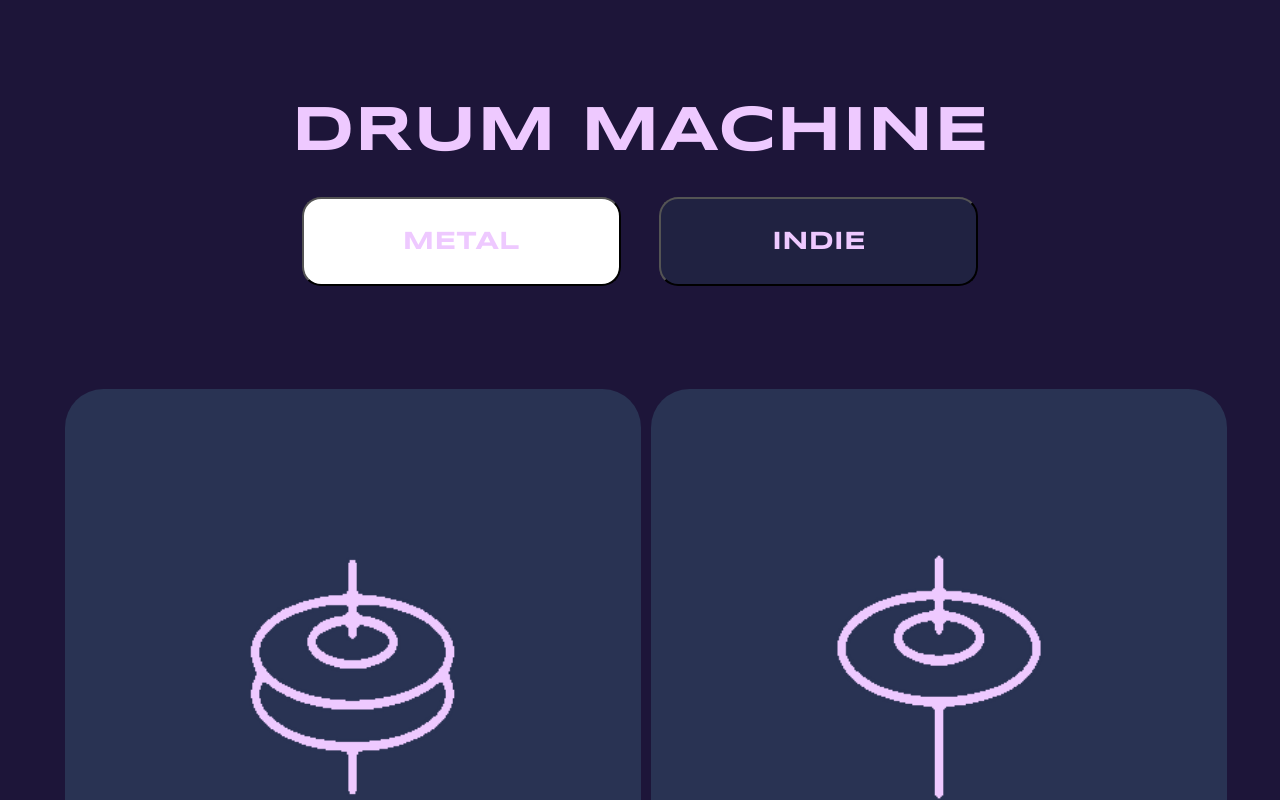
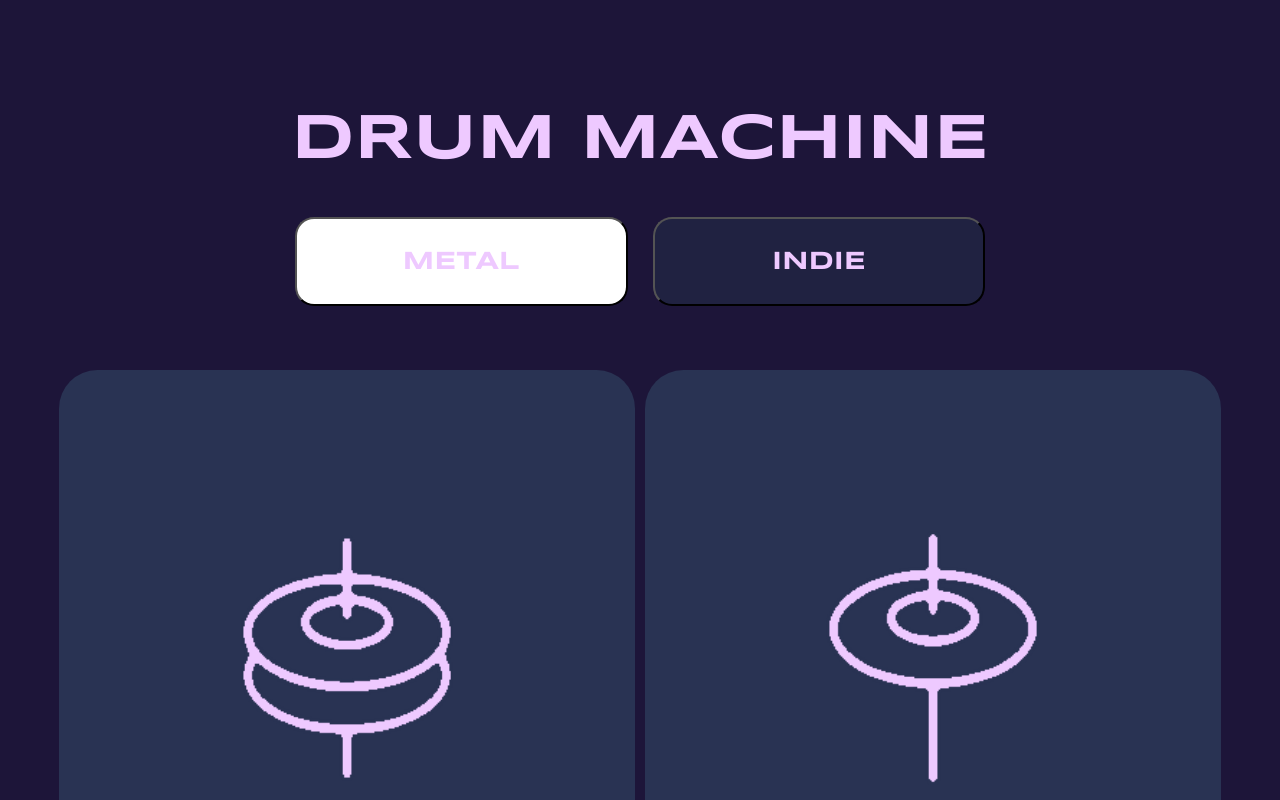
Before and after one commit to Simon-de-Vries/my-drum-machine, a React (Create React App) app: page / in a window 1280 px wide. Shown: the top 800 px of the page. Built offline with nearby package versions, Linux system fonts and the light colour scheme.

Commit message:
Update Cosmetics

```diff
--- a/src/components/App/App.module.css
+++ b/src/components/App/App.module.css
@@ -11,7 +11,6 @@
 }
 
 * {
-  margin: 1%;
   box-sizing: border-box;
   font-family: "Syncopate";
   background-color: var(--secondary);
@@ -67,6 +66,7 @@ h2 {
   display: flex;
   flex-direction: column;
   padding-top: 5%;
+  padding-bottom: 5%;
   align-items: center;
 }
 
```
